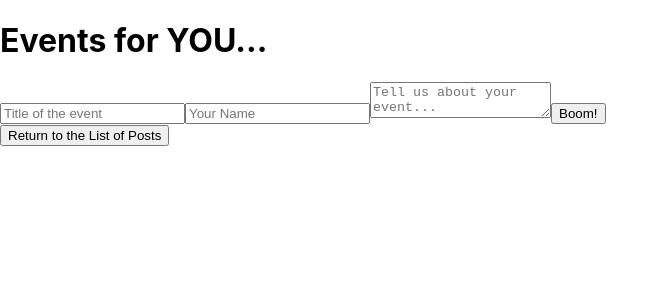
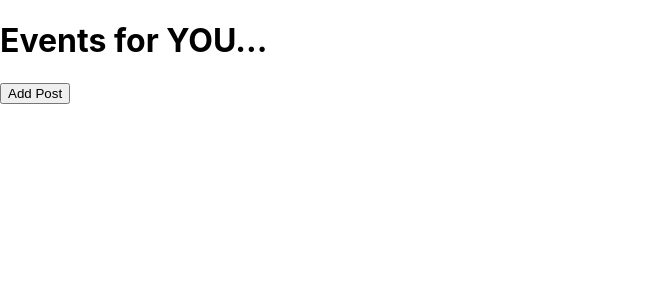
Before and after one commit to DanielAdeyemi/EventLogger, a React (Create React App) app in the folder event_logger/: page / in a window 1280 px wide. Shown: the top 300 px of the page, without its empty margins (0-669 px from the left). Built offline with nearby package versions, Linux system fonts and the light colour scheme.

Commit message:
attached handler
Co-authored-by: Micah L. Olson <76067607+MicahOlson@users.noreply.github.com>

```diff
--- a/event_logger/src/components/PostControl.js
+++ b/event_logger/src/components/PostControl.js
@@ -6,9 +6,15 @@ export default class PostControl extends React.Component {
   constructor(props) {
     super(props);
     this.state = {
-      formVisibleOnPage: true,
+      formVisibleOnPage: false,
       mainPostList: []
     };
+  }
+
+  handleClick = () => { // toggle views between pages using button
+    this.setState(prevState => ({
+      formVisibleOnPage: !prevState.formVisibleOnPage
+    }));
   }
 
   handleAddingNewPostToList = (newPost) => {
@@ -34,7 +40,7 @@ export default class PostControl extends React.Component {
   return(
     <>
       {currentlyVisibleState}
-      <button>{buttonText}</button>
+      <button onClick={this.handleClick}>{buttonText}</button>
     </>
   )
   };
```
